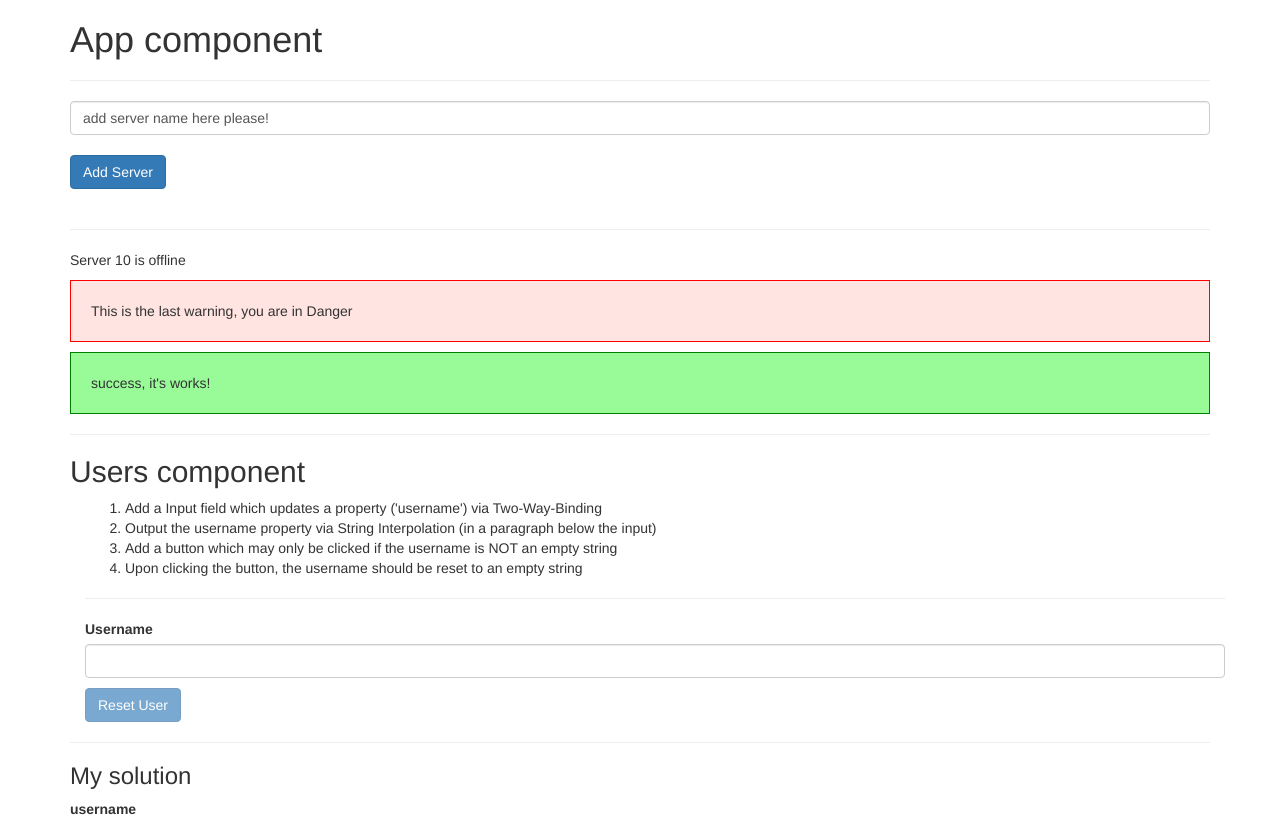
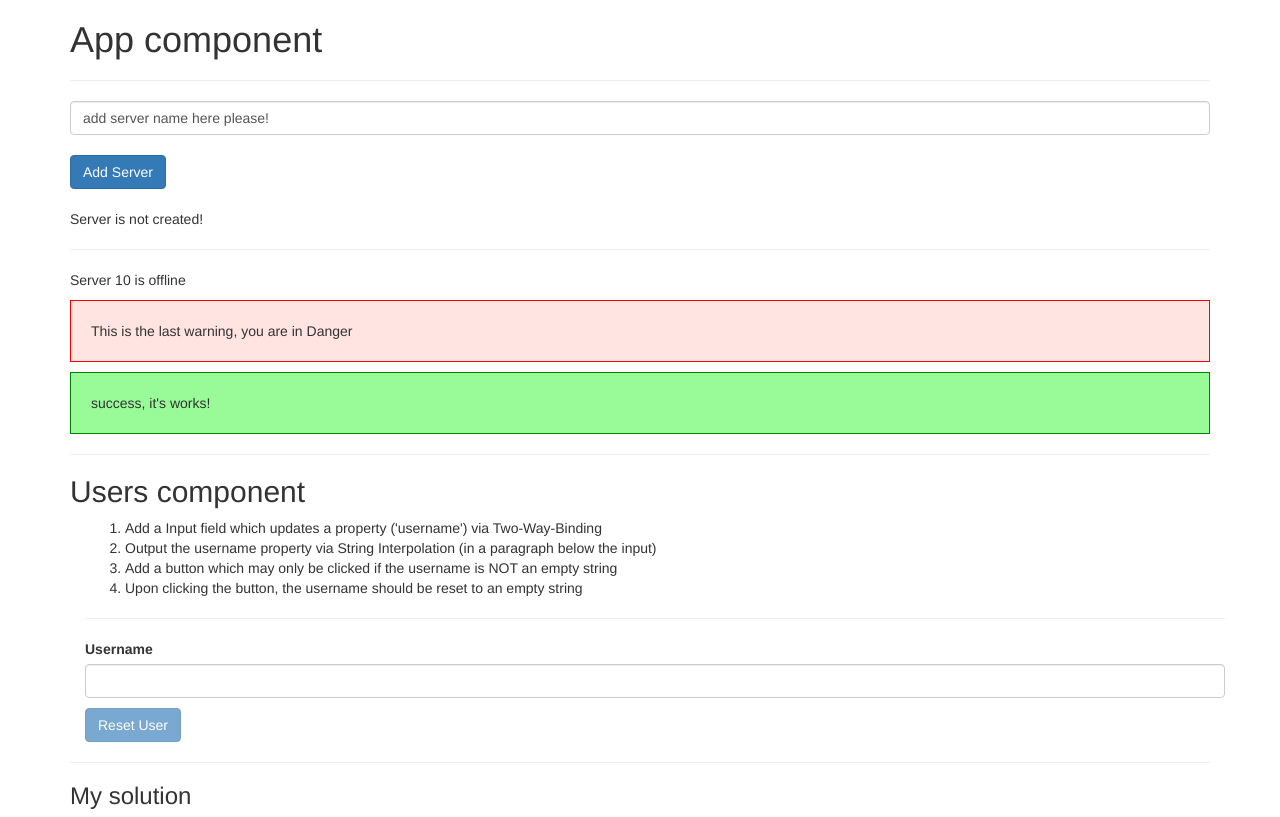
Before and after one commit to zmarkoni/angular-udemy, an Angular app: page / in a window 1280 px wide. Shown: the top 817 px of the page. Built offline with nearby package versions, Linux system fonts and the light colour scheme.

Commit message:
DIRECTIVES *ngIf else

```diff
--- a/src/app/servers/servers.component.html
+++ b/src/app/servers/servers.component.html
@@ -21,8 +21,10 @@
         (click)="onCreateServer()">Add Server</button>
 <br><br>
 <!--<p>{{ serverCreationStatus }}</p>-->
-<p *ngIf="serverCreated">Server name is: {{ serverCreationStatus }}</p>
-
+<p *ngIf="serverCreated; else noServer">Server name is: {{ serverCreationStatus }}</p>
+<ng-template #noServer>
+<p>Server is not created!</p>
+</ng-template>
 <hr>
 
 <app-server></app-server>
```
